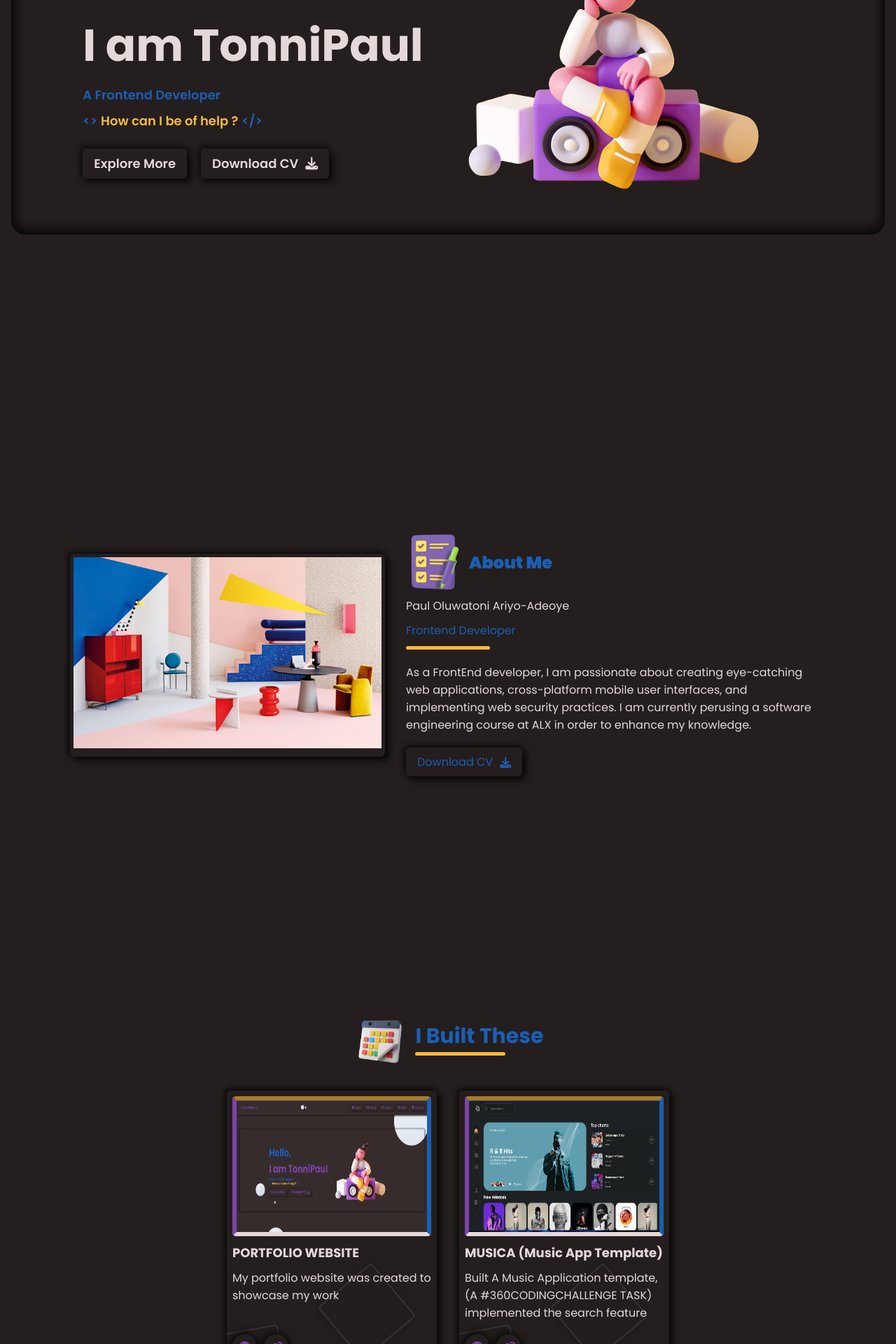
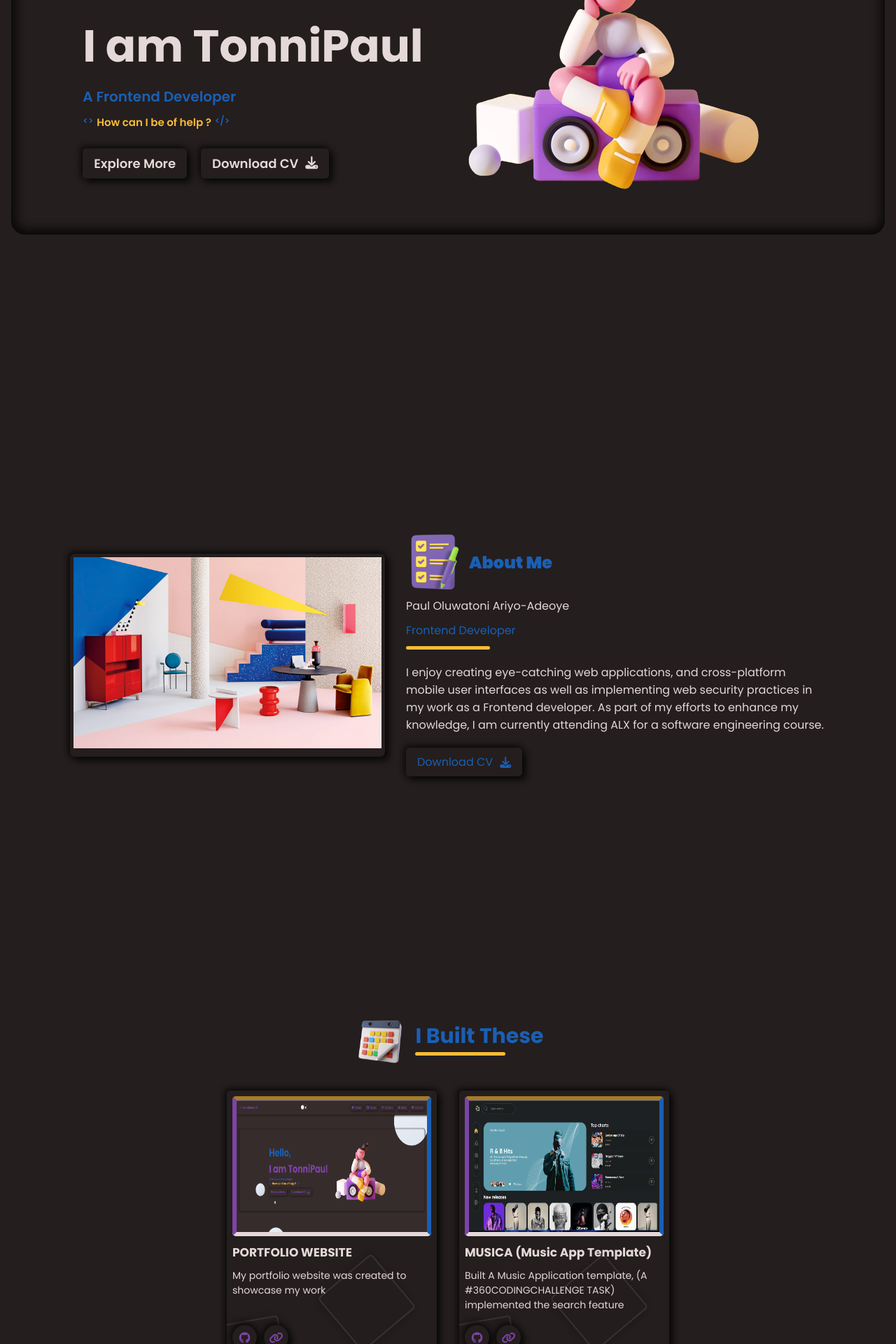
Before and after one commit to TonniPaul/portfolion, a React (Create React App) app: page / in a window 1280 px wide. Shown: the part 280-2200 px from the top of the page at 70% size. Built offline with nearby package versions, Linux system fonts and the light colour scheme.

Commit message:
ThankYou Page UI fix

```diff
--- a/src/cards/flatcard/FlatCard.jsx
+++ b/src/cards/flatcard/FlatCard.jsx
@@ -1,9 +1,10 @@
 import "./flat-card.css";
 
-const FlatCard = ({ children, className }) => {
+const FlatCard = ({ children, className, customClass }) => {
+  const classes = `flatCard-main  ${className} `;
   return (
-    <div className=" max-width flatCard-main">
-      <div className={className}> {children} </div>
+    <div className={classes}>
+      <div className={customClass}> {children} </div>
     </div>
   );
 };
--- a/src/cards/flatcard/flat-card.css
+++ b/src/cards/flatcard/flat-card.css
@@ -11,7 +11,7 @@
 
 @media (max-width : 600px) {
    .flatCard-main {
-     width: 95vw;
+     width: 100%;
      padding: .5rem;
    }
 }
--- a/src/cards/projectCard/projectCard.css
+++ b/src/cards/projectCard/projectCard.css
@@ -88,6 +88,13 @@
 }.class-purple {
    color: var(--primary-text);
 }
+.project--title {
+   font-size: 17px;
+}
+.project-desc {
+   font-size: 14px;
+   text-justify: distribute-all-lines;
+}
 @media (width <= 900px) {
    .project--title {
       font-size: 15px;
@@ -95,4 +102,13 @@
    .project-desc {
       font-size: 13px;
    }
+   .project-links {
+      align-items: center;
+      justify-content: center;
+      padding: 0;
+      height: 25px;
+      width: 25px;
+      flex-wrap: wrap;
+      font-size: 13px;
+   }
 }
--- a/src/components/about/About.jsx
+++ b/src/components/about/About.jsx
@@ -23,11 +23,11 @@ const About = () => {
             </div>
             <hr className="short-hr" />
             <p className="about-me-text">
-              As a FrontEnd developer, I am passionate about creating
-              eye-catching web applications, cross-platform mobile user
-              interfaces, and implementing web security practices. I am
-              currently perusing a software engineering course at ALX in order
-              to enhance my knowledge.
+              I enjoy creating eye-catching web applications, and cross-platform
+              mobile user interfaces as well as implementing web security
+              practices in my work as a Frontend developer. As part of my
+              efforts to enhance my knowledge, I am currently attending ALX for
+              a software engineering course.
             </p>
             <a
               href="https://1drv.ms/b/s!AqOoOpxoiQY4gRrIPX5ofiVuX5RY?e=n5e2Pl"
--- a/src/components/contactForm/ContactForm.jsx
+++ b/src/components/contactForm/ContactForm.jsx
@@ -7,7 +7,7 @@ import Form from "./Form";
 const ContactForm = () => {
   return (
     <section id="contact">
-      <div className="flex column">
+      <div className="max-width flex column contact__cont_main">
         <div className="flex">
           <div className="abt-image-div contact_img_div">
             <img src={cont} alt="" className="about-image" />
@@ -17,7 +17,7 @@ const ContactForm = () => {
             <hr className="short-hr project-hr right_hr" />
           </div>
         </div>
-        <FlatCard className="contact-form-cont">
+        <FlatCard customClass="contact-form-cont">
           <div className="contact-sub-div">
             <h1 className="contact-head-text">
               Interested in
--- a/src/components/contactForm/Form.jsx
+++ b/src/components/contactForm/Form.jsx
@@ -24,14 +24,7 @@ const Form = () => {
       </div>
       <div className="form-div">
         <label htmlFor="message"> Your Message</label>
-        <textarea
-          name="message"
-          id="message"
-          cols="30"
-          rows="5"
-          spellCheck
-          required
-        />
+        <textarea name="message" id="message" spellCheck required />
       </div>
 
       <input
--- a/src/components/contactForm/ThankYou.jsx
+++ b/src/components/contactForm/ThankYou.jsx
@@ -4,8 +4,8 @@ import thankyou from "../../assets/good.png";
 
 const ThankYou = () => {
   return (
-    <div className="max-width thank_you_main">
-      <FlatCard className="flex gap thank-you">
+    <div className="thank_you_main">
+      <FlatCard className="xxx" customClass="thank-you ">
         <div className="thank-you-home">
           <h1> Your message is greatly appreciated!</h1>
           <p className="thank-you-desc">
--- a/src/components/contactForm/contactForm.css
+++ b/src/components/contactForm/contactForm.css
@@ -106,6 +106,10 @@
    font-family: inherit !important;
    font-size: 14px;
 }
+
+.form-div textarea {
+   min-height: 100px;
+}
 .form-div input:focus, .form-div textarea:focus,
 .form-div input:hover, .form-div textarea:hover {
    outline: none;
@@ -147,7 +151,6 @@
 
 /* ===========THANK YOU PAGE STYLING ========== */
 .thank-you {
-
    background-color: var(--yellow);
    border-radius: inherit;
    padding: 1rem 2rem;
@@ -163,17 +166,29 @@
    flex: 1;
 }
 .thankyou_img {
-   width: 100%;
-   max-height: 400px;
-   object-fit: contain;
+
    flex: 1;
    z-index: 1;
    animation: bounce_main 3s infinite ;
 
 }
+.thankyou_img {
+   width: 100%;
+   object-fit: contain;
+      max-height: 150px;
+      position: absolute;
+      bottom: 0;
+      right: 0;
+      transform: translateX(35%);
+      opacity: .3;
+      animation: bounce 3s infinite ;
+   }
 .connect {
    display: flex;
    flex-direction: column;
+}
+.contact__cont_main{
+   width: 80%;
 }
 .connect-text {
    text-align: left;
@@ -192,6 +207,13 @@
 #light .thankyou_link, #dark .thankyou_link {
    box-shadow: inset 1px 1px 10px #f3cc77,inset -1px -1px 10px #cfab5f !important;
    color: var(--alt-text) !important;
+}
+.thank_you_main, #dark .thank_you_main {
+   width: 80%;
+}
+.xxx {
+   box-shadow: var(--purple-box-shadow) !important;
+
 }
 /* ----------THANK YOU PAGE STYLING END ========== */
 #name {
@@ -236,15 +258,7 @@
    .Message-me {
       font-size: 14px;
    }
-   .thankyou_img {
-      max-height: 150px;
-      position: absolute;
-      bottom: 0;
-      right: 0;
-      transform: translateX(35%);
-      opacity: .3;
-      animation: bounce 3s infinite ;
-   }
+
    .left__align {
       justify-content: flex-start;
    }
@@ -274,4 +288,16 @@
    .submit-btn {
       padding: .5rem 2.5rem !important;
    }
+   .contact__cont_main {
+      width: 100%;
+   }
+   #contact {
+      padding: 2rem 0;
+   }
+   .thank-you {
+      padding: 1rem;
+   }
+   .connect-text {
+      text-align: center;
+   }
 }
--- a/src/components/hero/Hero.jsx
+++ b/src/components/hero/Hero.jsx
@@ -9,7 +9,7 @@ const Hero = () => {
           <div className="hero-sub-cont-1">
             <h1 className="hero-main-text alt-text"> Hello,</h1>
             <h1 className="hero-main-text"> I am TonniPaul </h1>
-            <p className="alt-text"> A Frontend Developer</p>
+            <p className="alt-text what_am_i"> A Frontend Developer</p>
             <p className="hero-subtext">
               <span className="head-span-text">{"<>"}</span>
               How can I be of help ?
--- a/src/components/hero/hero.css
+++ b/src/components/hero/hero.css
@@ -37,13 +37,17 @@
    color: var(--black);
    display: flex;
    gap: 5px;
-   font-size: 18px;
+   font-size: 15px;
 }
 #dark .hero-subtext {
    color: var(--yellow);
 }
+.what_am_i {
+   font-size: 20px;
+}
 .head-span-text {
    color: var(--alt-text);
+   font-size: 13px;
 }
 .btn {
    text-decoration: none;
@@ -51,7 +55,6 @@
    box-shadow: var(--box-shadow);
    padding: .5rem 1rem;
    border-radius: 5px;
-   transition: var(--transition);
    display: flex;
    align-items: center;
    justify-content: center;
@@ -62,7 +65,6 @@
    box-shadow: var(--box-shadow-dark);
 }
 .btn:visited,  .btn:focus {
-   transition: var(--transition);
    box-shadow: var(--inset-box);
 }
 #dark .btn:visited,  #dark .btn:focus {
@@ -72,7 +74,6 @@
    display: flex;
    gap: 20px;
    margin-top: 1rem;
-   transition: var(--transition);
 
 }
 @media (max-width : 1000px) {
@@ -96,7 +97,10 @@
    .btn {
       font-size: 13px;
    }
-   .hero-subtext {
+   .what_am_i {
       font-size: 15px;
    }
+   .hero-subtext {
+      font-size: 12px;
+   }
 }
--- a/src/index.css
+++ b/src/index.css
@@ -4,7 +4,7 @@
   --alt-text : #1a5fb4;
   --box-shadow : 5px 5px 10px #b5b5b5,  -2px -2px 10px #fff;
   --inset-box : inset 5px 10px 8px #b5b5b5, inset -5px -5px 8px #d8cccc;
-  --transition : all .8s ease-in-out;
+  --transition : all .4s ease-in-out;
   --black : #636363;
   --purple-box-shadow: 1px 1px 10px #301645, -1px -1px 10px #7e45aa;
   --purple-inset-box: inset 1px 1px 10px #44255c, inset -1px -1px 10px #7e45aa;
```
